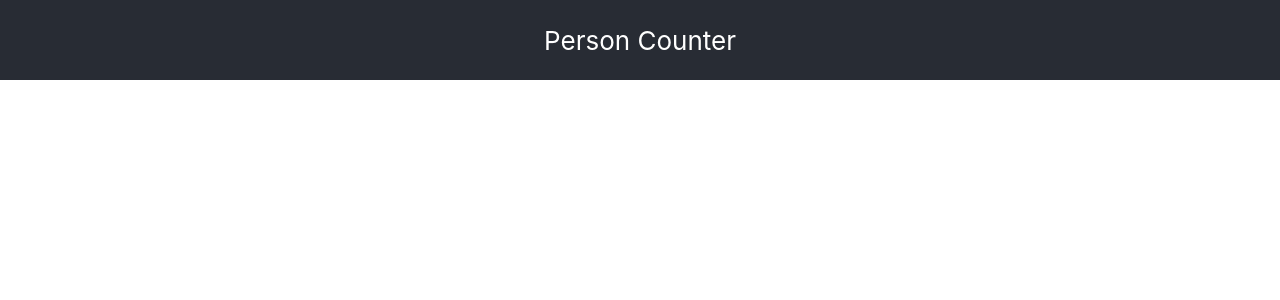
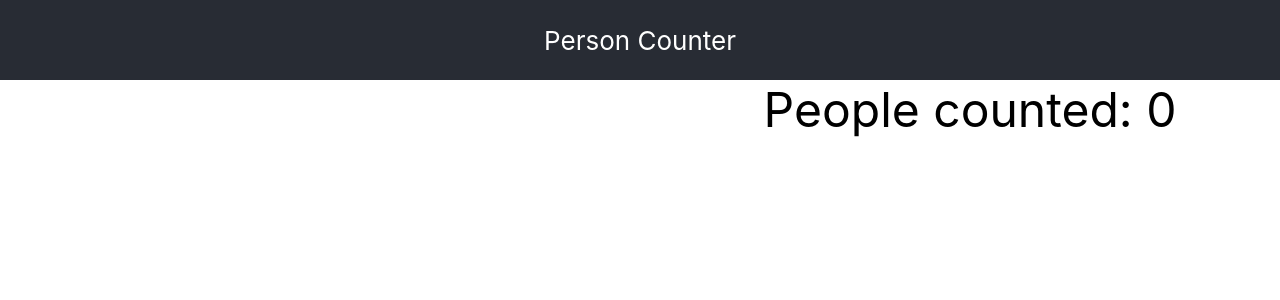
Before and after one commit to NicsWorld/Person-Counter, a React (Create React App) app: page / in a window 1280 px wide. Shown: the top 300 px of the page. Built offline with nearby package versions, Linux system fonts and the light colour scheme; no server answers.

Commit message:
Counting mechanism that is kinda broken

```diff
--- a/src/App.css
+++ b/src/App.css
@@ -61,3 +61,7 @@
   z-index: 1;
   position: absolute;
 }
+
+.score {
+  font-size: 48px;
+}
--- a/src/App.js
+++ b/src/App.js
@@ -7,7 +7,7 @@ function App() {
     <div className="App">
       <header className="App-header">
         Person Counter
-</header>
+        </header>
         <Webcam />
 
     </div>
--- a/src/components/Webcam.js
+++ b/src/components/Webcam.js
@@ -1,17 +1,13 @@
 import React, {Component} from 'react';
 import * as cocoSsd from "@tensorflow-models/coco-ssd";
-
 
 class Webcam extends Component {
 
   constructor(props) {
     super(props);
-    // this.model = this.model;
-    // this.predictions = this.predictions;
-    // this.predictWebcam = this.predictWebcam.bind(this);
     this.runPredictions = this.runPredictions.bind(this);
     this.state = {
-      class: ''
+      count: 0
     };
   };
   loadModel = async() => {
@@ -24,7 +20,6 @@ class Webcam extends Component {
     const video = document.getElementById('webcam');
 
     if(this.getUserMediaSupported()) {
-
       //only get video not audio
       const constraints = {
         video: true
@@ -32,15 +27,13 @@ class Webcam extends Component {
 
       navigator.mediaDevices.getUserMedia(constraints).then(function(stream) {
         video.srcObject= stream;
-        // video.addEventListener('loadeddata', this.loadModel().then(() => {
-        //   setInterval(this.runPredictions, 1000);
-        // }));
+
       });
       video.onloadeddata = (event) => {
         this.loadModel()
         .then(() => {
-          setInterval(this.runPredictions, 1000);
-        // window.requestAnimationFrame(this.runPredictions);
+          setInterval(this.runPredictions, 500);
+          // this.runPredictions()
         }); }
 
     }
@@ -50,15 +43,17 @@ class Webcam extends Component {
   runPredictions() {
     const video = document.getElementById('webcam');
     const container = document.getElementById('webcam-container');
-
-      console.log('running predictions');
+    // const {count} = this.state;
       let children = [];
       this.model.detect(video).then(function (predictions) {
-        console.log(predictions);
         container.querySelectorAll('p').forEach(n => n.remove());
         container.querySelectorAll('div').forEach(n => n.remove());
         for (let n = 0; n < predictions.length; n++) {
+          console.log(predictions[n]);
           if (predictions[n].class === "person" && predictions[n].score > 0.6) {
+            this.setState(prevState => {
+               return {count: prevState.count + 1}
+            })
             const p = document.createElement('p');
             p.innerText = predictions[n].class  + ' - with '
                 + Math.round(parseFloat(predictions[n].score) * 100)
@@ -80,7 +75,7 @@ class Webcam extends Component {
             children.push(p);
           }
         }
-      });
+      }.bind(this));
 }
 
   getUserMediaSupported() {
@@ -92,8 +87,11 @@ class Webcam extends Component {
 
     render() {
       return (
+        <div>
         <div id="webcam-container">
           <video id="webcam" autoPlay width="640" height="480"></video>
+        </div>
+        <div className="score">People counted: {this.state.count}</div>
         </div>
       );
     }
```
